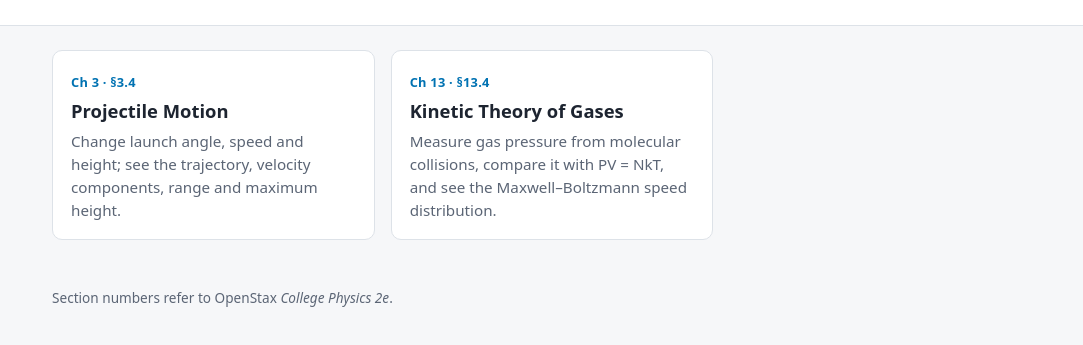
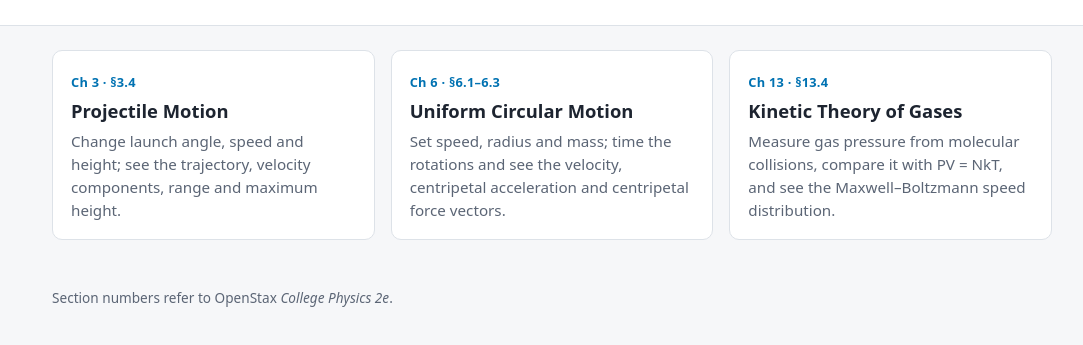
Before and after one commit to SwanPhysics/physics-sims, a plain HTML site: page index.html in a window 1280 px wide. Shown: the part 105-450 px from the top of the page, without its empty margins (88-1171 px from the left). Drawn offline with Linux system fonts and the light colour scheme.

Commit message:
Add link for Uniform Circular Motion simulation

```diff
--- a/index.html
+++ b/index.html
@@ -51,6 +51,12 @@
       <p>Change launch angle, speed and height; see the trajectory, velocity components, range and maximum height.</p>
     </a>
 
+    <a class="card" href="sims/ch06-uniform-circular-motion/">
+      <span class="chapter">Ch 6 · §6.1–6.3</span>
+      <h3>Uniform Circular Motion</h3>
+      <p>Set speed, radius and mass; time the rotations and see the velocity, centripetal acceleration and centripetal force vectors.</p>
+    </a>
+
     <a class="card" href="sims/ch13-kinetic-theory-of-gases/">
       <span class="chapter">Ch 13 · §13.4</span>
       <h3>Kinetic Theory of Gases</h3>
```
